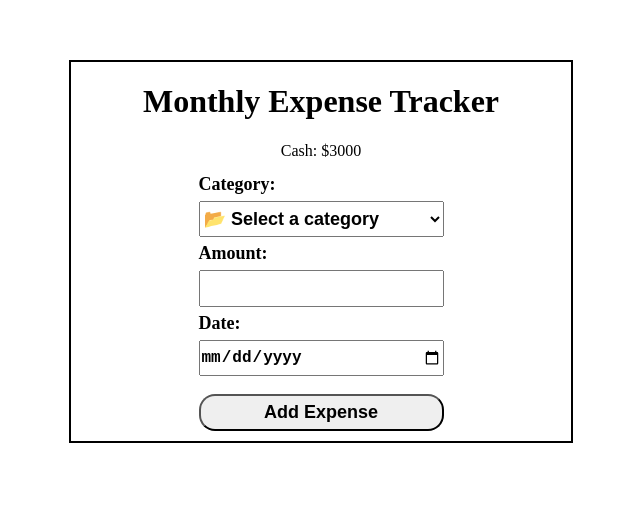
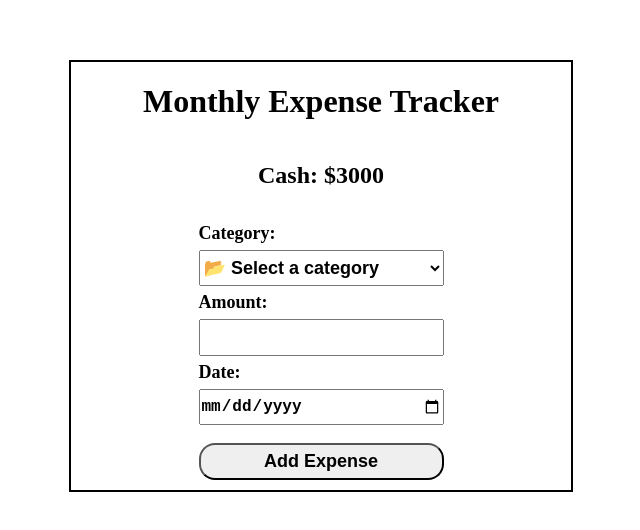
Before and after one commit to 0daysleft/React--Expense-Tracker, a React (Vite) app in the folder expense tracker/: page / in a window 1280 px wide. Shown: the part 260-790 px from the top of the page, without its empty margins (319-959 px from the left). Built offline with nearby package versions, Linux system fonts and the light colour scheme.

Commit message:
added a heading to the amount element

```diff
--- a/expense tracker/src/App.jsx
+++ b/expense tracker/src/App.jsx
@@ -22,7 +22,7 @@ function App() {
   return (
     <div className="main-1">
       <h1>Monthly Expense Tracker</h1>
-      Cash: ${cash}
+      <h2>Cash: ${cash}</h2>
       <div className="form">
         <label htmlFor="category">Category:</label>
         <select id="category" name="category" required>
@@ -43,15 +43,19 @@ function App() {
           <option value="miscellaneous">📦 Miscellaneous</option>
           <option value="income">💵 Income</option>
         </select>
-        <label htmlFor="number" className="amount">Amount: </label>
+        <label htmlFor="number" className="amount">
+          Amount:{" "}
+        </label>
         <input type="number" className="number" id="amount" />
-        <label htmlFor="date" className="date">Date:</label>
+        <label htmlFor="date" className="date">
+          Date:
+        </label>
         <input type="date" className="date" id="date" />
-         <button className="submit" onClick={addExpense} >Add Expense</button>
+        <button className="submit" onClick={addExpense}>
+          Add Expense
+        </button>
       </div>
-      <div className="expenses">
-
-      </div>
+      <div className="expenses"></div>
     </div>
   );
 }
```
